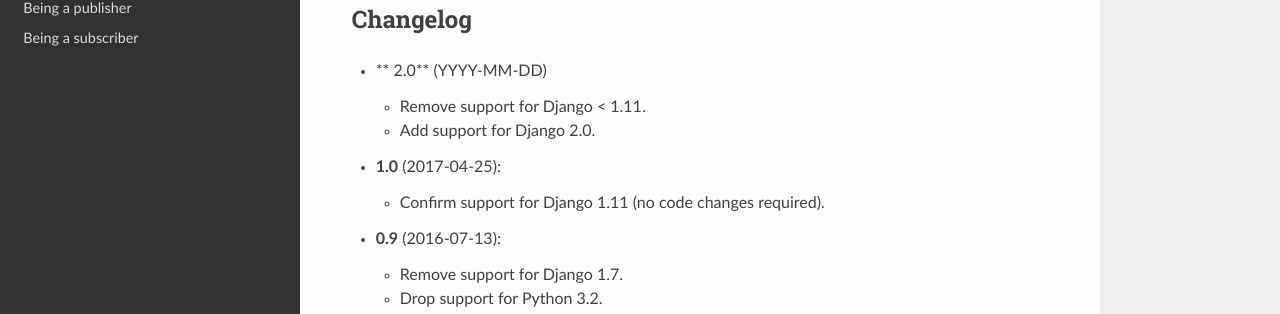
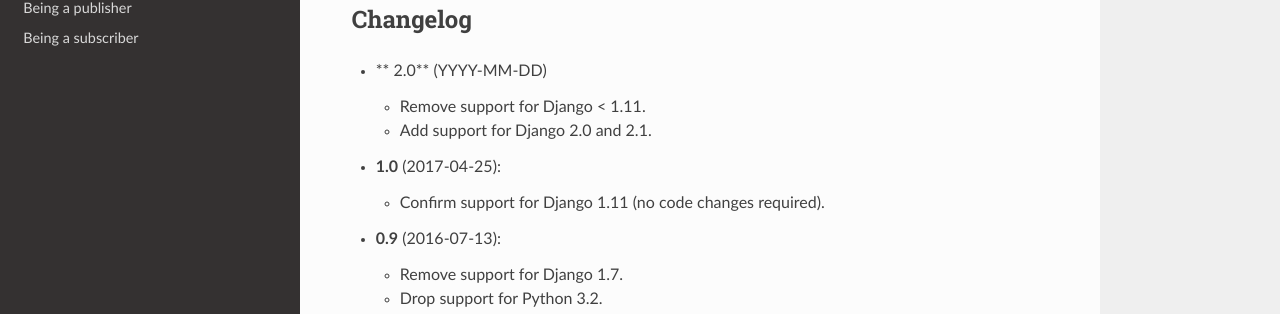
Before and after one commit to brutasse/django-push, a Sphinx documentation site: the page built from docs/index.rst, in a window 1280 px wide and 900 px high, scrolled down 1004 px. Shown: the part 137-451 px from the top of the window. Built offline with Sphinx 7.4.7 and the Read the Docs theme 2.0.0, drawn with Linux system fonts in a browser that asks for light colours.

Commit message:
Add testing for Django 2.1

```diff
--- a/docs/index.rst
+++ b/docs/index.rst
@@ -53,7 +53,7 @@
 
   * Remove support for Django < 1.11.
 
-  * Add support for Django 2.0.
+  * Add support for Django 2.0 and 2.1.
 
 * **1.0** (2017-04-25):
 
--- a/setup.py
+++ b/setup.py
@@ -28,6 +28,7 @@
         'Framework :: Django',
         'Framework :: Django :: 1.11',
         'Framework :: Django :: 2.0',
+        'Framework :: Django :: 2.1',
         'Intended Audience :: Developers',
         'License :: OSI Approved :: BSD License',
         'Programming Language :: Python',
```
Also changed, not shown: .travis.yml, 1 other file.
